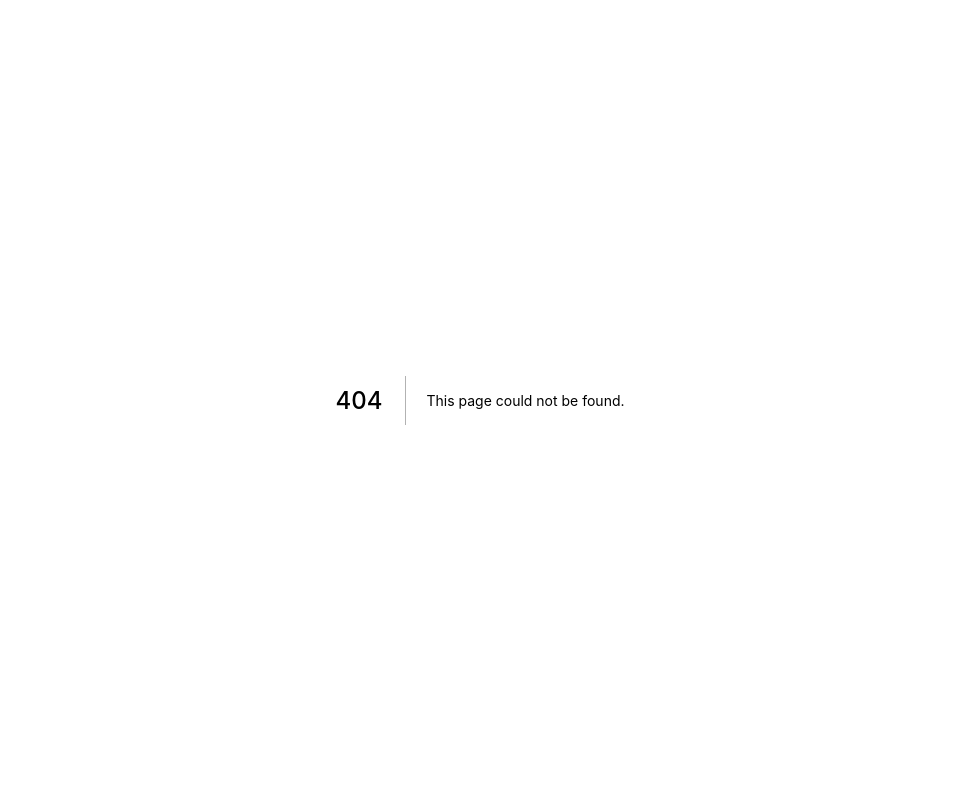
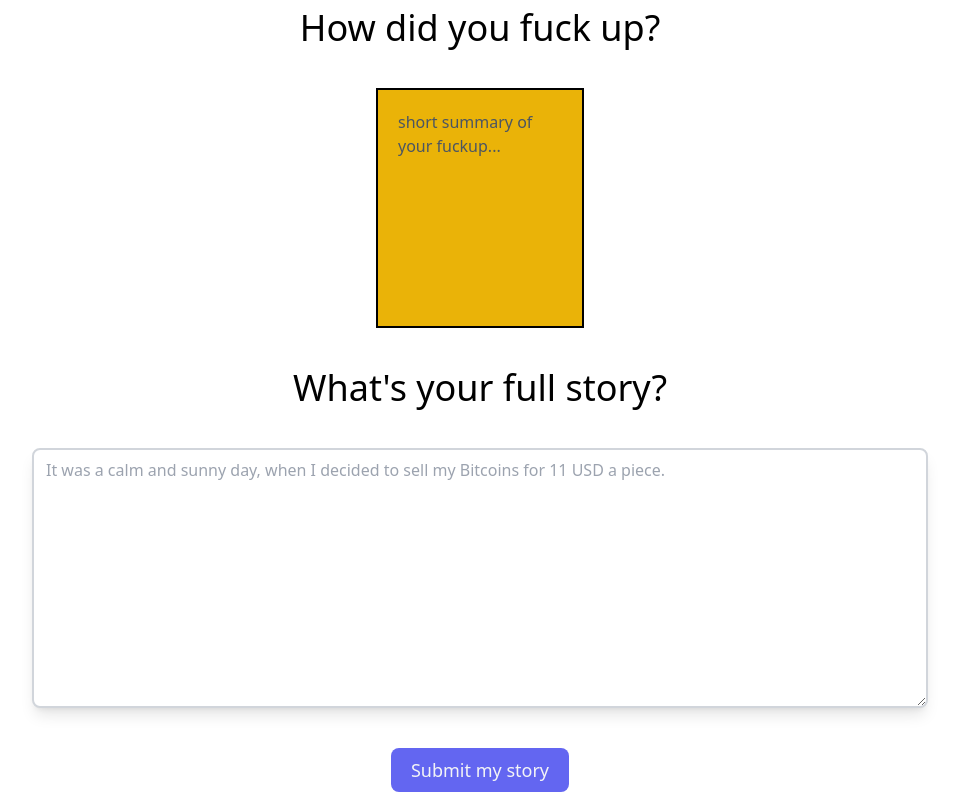
Before and after one commit to Claydelas/fuck-up, a Next.js app: page /new in a window 1280 px wide. Before the commit this address had no page. Shown: the whole page, without its empty margins (160-1119 px from the left). Built offline with nearby package versions, Linux system fonts and the light colour scheme; no server answers.

Commit message:
feat(notes): add notes endpoint, add new note form

```diff
--- a/package.json
+++ b/package.json
@@ -16,7 +16,8 @@
     "@prisma/client": "^3.7.0",
     "next": "12.0.7",
     "react": "17.0.2",
-    "react-dom": "17.0.2"
+    "react-dom": "17.0.2",
+    "swr": "^1.1.1"
   },
   "devDependencies": {
     "@tailwindcss/line-clamp": "^0.3.0",
--- a/src/components/StickyNote.tsx
+++ b/src/components/StickyNote.tsx
@@ -1,11 +1,9 @@
 import React from 'react';
 import type { Note } from '@prisma/client';
 
-type StickyProps = {
-  note: Pick<Note, 'preview'> & Partial<Note>;
-};
+export type OptionalNote = Pick<Note, 'preview'> & Partial<Note>;
 
-export default function StickyNote({ note }: StickyProps) {
+export default function StickyNote({ note }: { note: OptionalNote }) {
   return (
     <div className='bg-yellow-500 h-60 w-52'>
       <div className='line-clamp-note m-5'>{note.preview}</div>
--- /dev/null
+++ b/src/pages/api/notes.ts
@@ -0,0 +1,38 @@
+// Next.js API route support: https://nextjs.org/docs/api-routes/introduction
+import type { NextApiRequest, NextApiResponse } from 'next';
+import prisma from '../../lib/db';
+
+export default async function handler(
+  req: NextApiRequest,
+  res: NextApiResponse
+) {
+  if (req.method === 'GET') {
+    const notes = await prisma.note.findMany();
+
+    return res.json(
+      notes.map((entry) => ({
+        id: entry.id.toString(),
+        preview: entry.preview,
+        content: entry.content,
+        canvas: entry.canvas,
+      }))
+    );
+  }
+  if (req.method === 'POST') {
+    const newEntry = await prisma.note.create({
+      data: {
+        preview: req.body.body.preview,
+        content: req.body.body.content,
+        canvas: req.body.body.canvas,
+      },
+    });
+
+    return res.status(200).json({
+      id: newEntry.id.toString(),
+      preview: newEntry.preview,
+      content: newEntry.content,
+      canvas: newEntry.canvas,
+    });
+  }
+  return res.status(500);
+}
--- /dev/null
+++ b/src/pages/new.tsx
@@ -0,0 +1,70 @@
+import Seo from '../components/Seo';
+import type { OptionalNote } from '../components/StickyNote';
+import { useState } from 'react';
+import Router from 'next/router';
+//import useSWR, { useSWRConfig } from 'swr';
+
+export default function NewNote() {
+  //const { mutate } = useSWRConfig();
+  const [note, setNote] = useState<OptionalNote>({ preview: '' });
+  /* eslint-disable @typescript-eslint/no-explicit-any */
+  const submitNote = async (e: any) => {
+    e.preventDefault();
+
+    const res = await fetch('/api/notes', {
+      body: JSON.stringify({
+        body: note,
+      }),
+      headers: {
+        'Content-Type': 'application/json',
+      },
+      method: 'POST',
+    });
+    const { error } = await res.json();
+    if (error) {
+      //Do something else
+      return;
+    }
+    //mutate('/api/notes');
+    Router.push('/success');
+  };
+
+  return (
+    <div className='h-screen max-w-4xl mx-auto flex items-center justify-center flex-col gap-10'>
+      <Seo />
+      <h1 className='text-4xl'>How did you fuck up?</h1>
+      <div className='bg-yellow-500 h-60 w-52 border-2 border-black'>
+        <div className='m-5'>
+          <textarea
+            className='h-[12.5rem] w-full bg-yellow-500 resize-none outline-none overflow-clip placeholder:text-gray-600'
+            placeholder='short summary of your fuckup...'
+            maxLength={138}
+            rows={8}
+            onChange={(val) =>
+              setNote((n) => ({ ...n, preview: val.target.value }))
+            }
+            required={true}
+          />
+        </div>
+      </div>
+      <h1 className='text-4xl'>What&apos;s your full story?</h1>
+      <textarea
+        className='w-full bg-white border-2 border-gray-300 shadow-lg px-3 py-2 rounded-lg focus:outline-none focus:border-indigo-500'
+        //className='w-full outline-none border-2 placeholder:text-gray-600'
+        placeholder='It was a calm and sunny day, when I decided to sell my Bitcoins for 11 USD a piece.'
+        rows={10}
+        onChange={(val) =>
+          setNote((n) => ({ ...n, content: val.target.value }))
+        }
+        required={true}
+      />
+      <button
+        type='submit'
+        onClick={submitNote}
+        className='p-2 pl-5 pr-5 transition-colors duration-700 transform bg-indigo-500 hover:bg-blue-400 text-gray-100 text-lg rounded-lg focus:border-4 border-indigo-300'
+      >
+        Submit my story
+      </button>
+    </div>
+  );
+}
```
Also changed, not shown: 1 other file (tests, documents, lock files or other folders).
